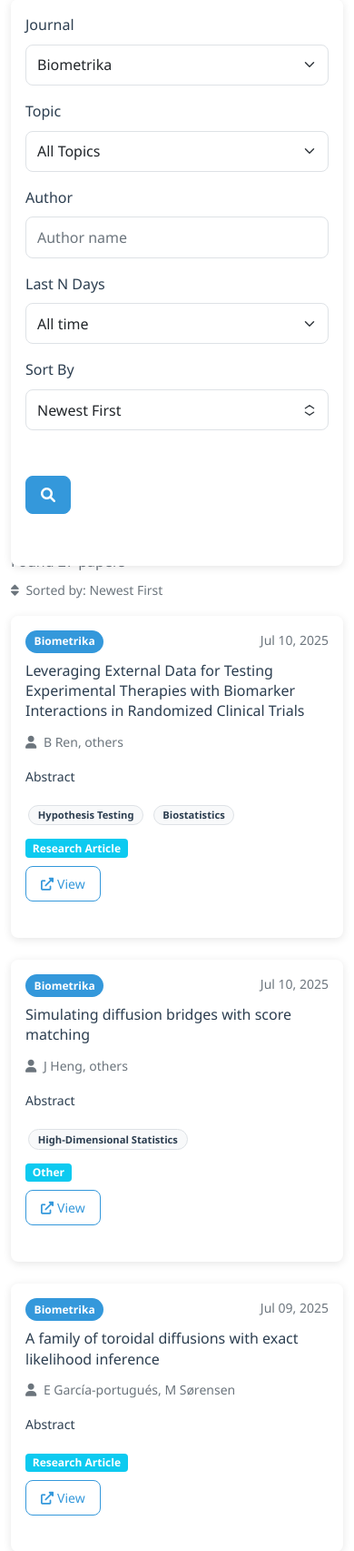
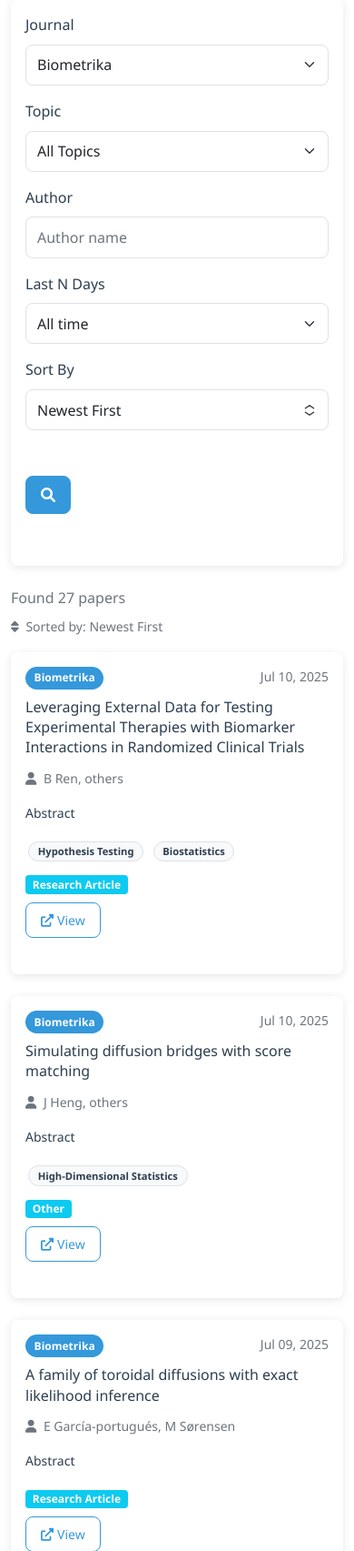
Before and after one commit to zhangxiany-tamu/research_tracker, a FastAPI app: page /papers?journal=Biometrika in a window 390 px wide. Shown: the part 128-1833 px from the top of the page at 91% size. Run offline with FastAPI, Linux system fonts and the light colour scheme; data comes from the database, SQL or seed files in the repository.

Commit message:
Fix 'Found XXX papers' text being blocked by filter section
Added substantial top margins (mt-5 and mt-3) to ensure proper spacing
between filter card and papers results section on both mobile and desktop.

```diff
--- a/templates/papers.html
+++ b/templates/papers.html
@@ -68,10 +68,10 @@
     </div>
 </div>
 
-<div class="row">
+<div class="row mt-5">
     <div class="col-12">
         {% if papers %}
-        <div class="d-flex flex-column flex-sm-row justify-content-between align-items-start align-items-sm-center mb-3 gap-2">
+        <div class="d-flex flex-column flex-sm-row justify-content-between align-items-start align-items-sm-center mb-3 gap-2 mt-3">
             <p class="text-muted mb-0">Found {{ papers | length }} papers</p>
             <small class="text-muted">
                 <i class="fas fa-sort me-1"></i>
```
